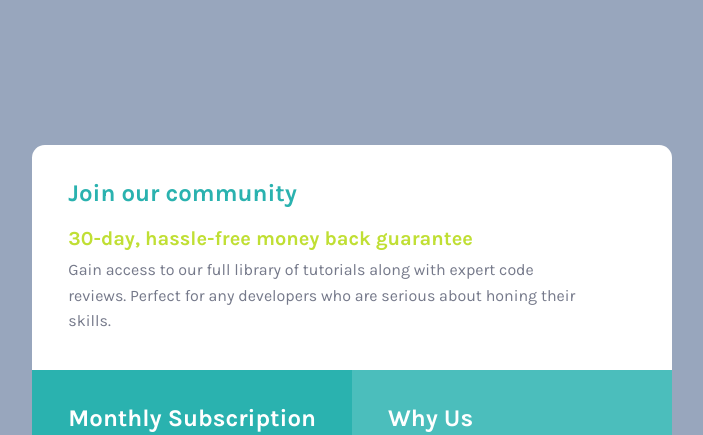
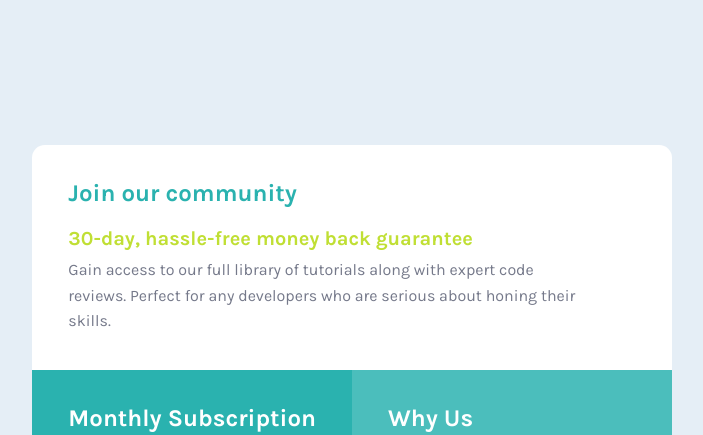
Before and after one commit to jmnyarega/Single-price-grid-component, a plain HTML site: page index.html in a window 1280 px wide. Shown: the top 435 px of the page, without its empty margins (288-991 px from the left). Drawn offline with Linux system fonts and the light colour scheme.

Commit message:
bg color

```diff
--- a/css/index.scss
+++ b/css/index.scss
@@ -3,6 +3,7 @@ $bright-yellow: hsl(71, 73%, 54%);
 $grayish-blue: hsl(218, 22%, 67%);
 $light-gray: hsl(230, 8%, 50%);
 $v-light-gray: hsl(179, 47%, 52%);
+$bg-gray: hsl(206, 47%, 93%);
 $white: hsl(0, 100%, 100%);
 $box-shadow: rgba(0, 0, 0, 0.1);
 
@@ -35,7 +36,7 @@ html {
 body {
   font-size: $font-base;
   font-family: $ff-default;
-  background-color: $grayish-blue;
+  background-color: $bg-gray;
 
   max-width: 120em;
   min-height: 100vh;
```
Also changed, not shown: css/index.css.
